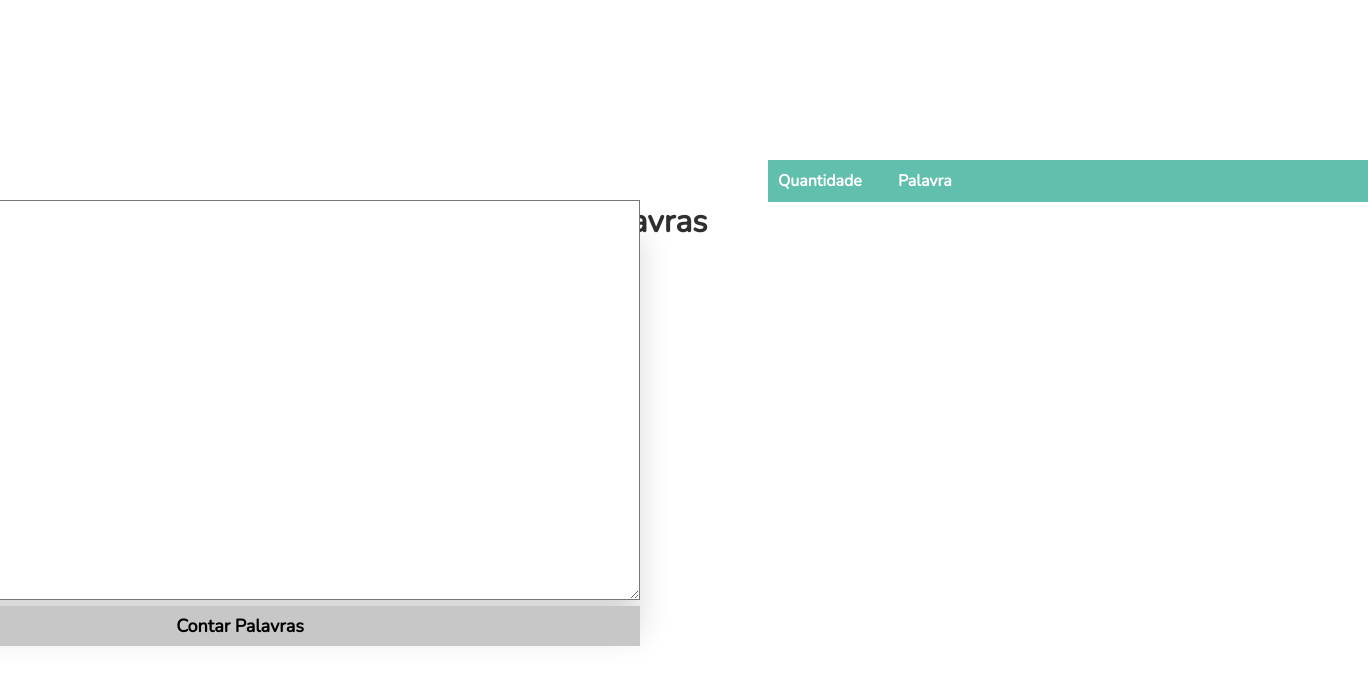
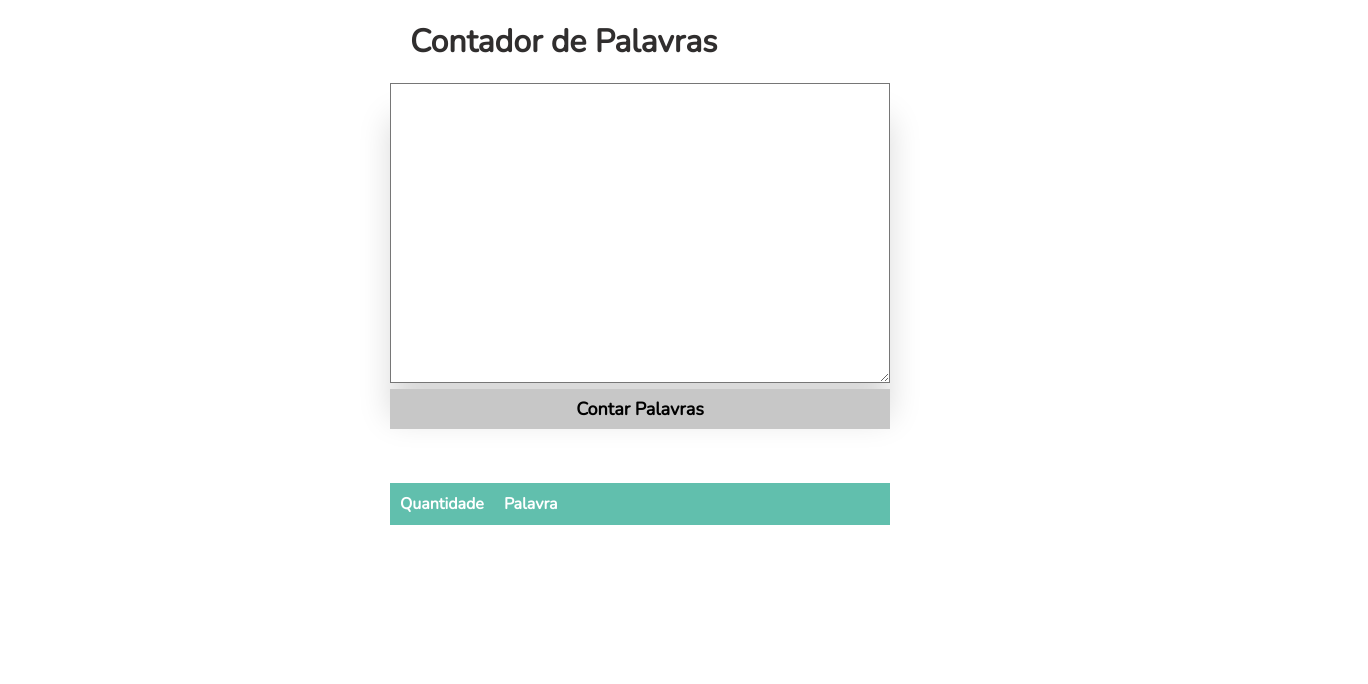
Before and after one commit to Kauan003/WordFrequency, a plain HTML site: page Index.html in a window 1280 px wide. Shown: the whole page, 1368 px wide, since content can reach past the window. Drawn offline with nearby package versions, Linux system fonts and the light colour scheme.

Commit message:
ajustando CSS

```diff
--- a/Index.html
+++ b/Index.html
@@ -14,7 +14,7 @@
             Contador de Palavras
         </h1>
         <div class="Text_Area">
-            <textarea name="Texto" id="Texto" spellcheck="true" maxlength="2048"></textarea>
+            <textarea name="Texto" id="Texto" spellcheck="false" maxlength="2048"></textarea>
             <button onclick="getWords()"class="btn">Contar Palavras</button>
         </div>
         <div class =  "Resposta">
--- a/estilo.css
+++ b/estilo.css
@@ -9,44 +9,37 @@
 }
 section
 {
-    display: flex;
+    display: grid;
     align-items: center;
-   justify-content: space-evenly;
-    min-height: 100vh;
-
-
+    justify-content: center;
 }
 h1
 {
-    position: absolute;
-    top:200px;
-    left: 400px;
     font-size: xx-large;
     color: rgb(48, 46, 46);
+    margin: 20px;
 }
 .Text_Area
 {
-    position: absolute;
-    width: 800px;
+
+    width:500px;
     height: 400px;
-    right: 50%;
+
 }
 textarea
 {
     font-size: 1.2em;
-    width: 800px;
-    height: 400px;
+    width: 100%;
+    height: 300px;
     background-color: white;
     box-shadow:  0 35px 30px rgba(0,0,0,0.15);
 }
 .Resposta
 {
-    position: absolute;
-    width: 600px;
+    position: relative;
+    width: 500px;
     align-items: start;
     color: white;
-    left: 60%;
-    top: 20%;
 }
 .btn
 {
@@ -65,7 +58,7 @@ textarea
 }
 table
 {
-    height: 100%;
+    height: auto;
     width: 100%;
     border-collapse: collapse;
     background: none;
```
